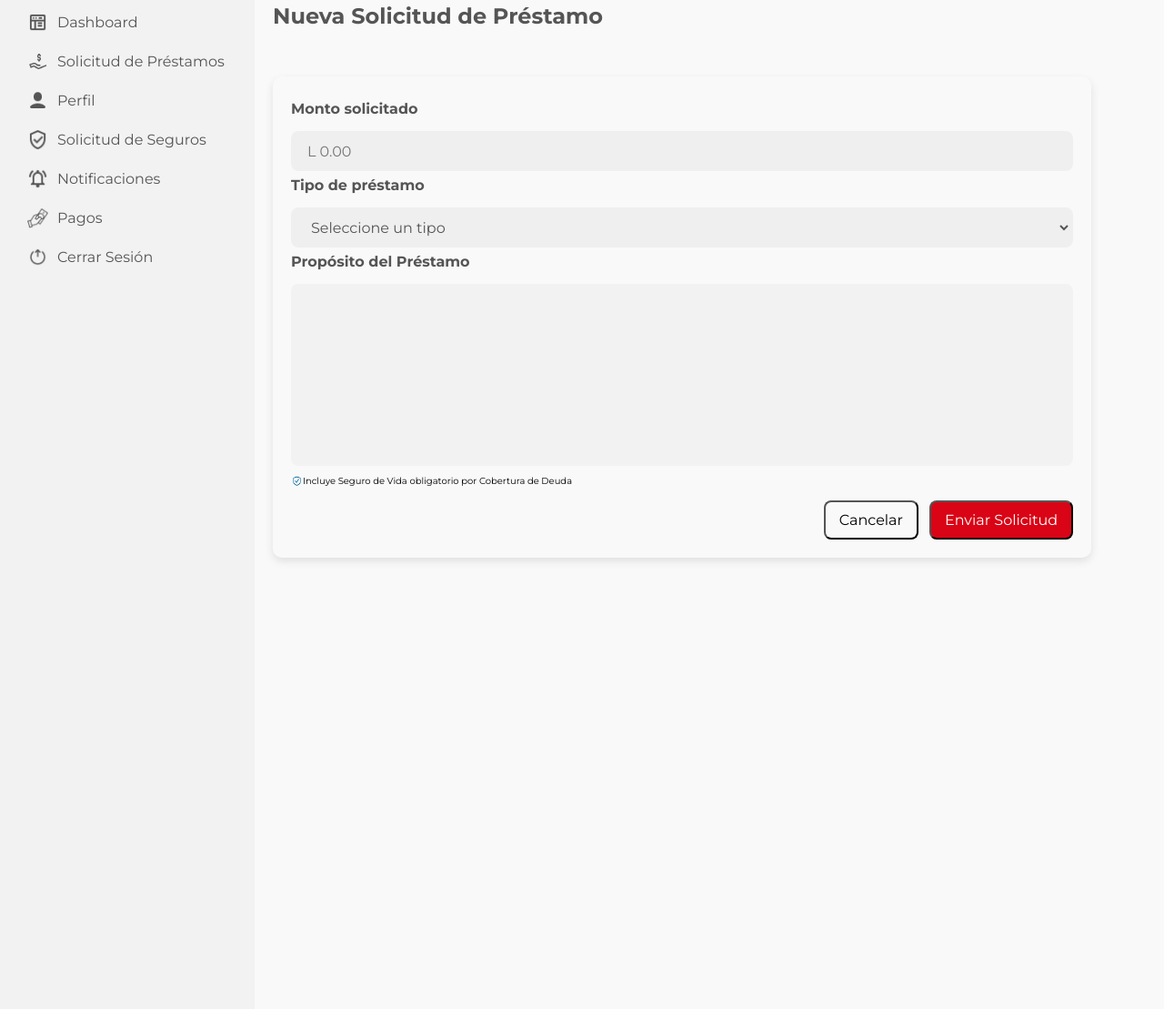
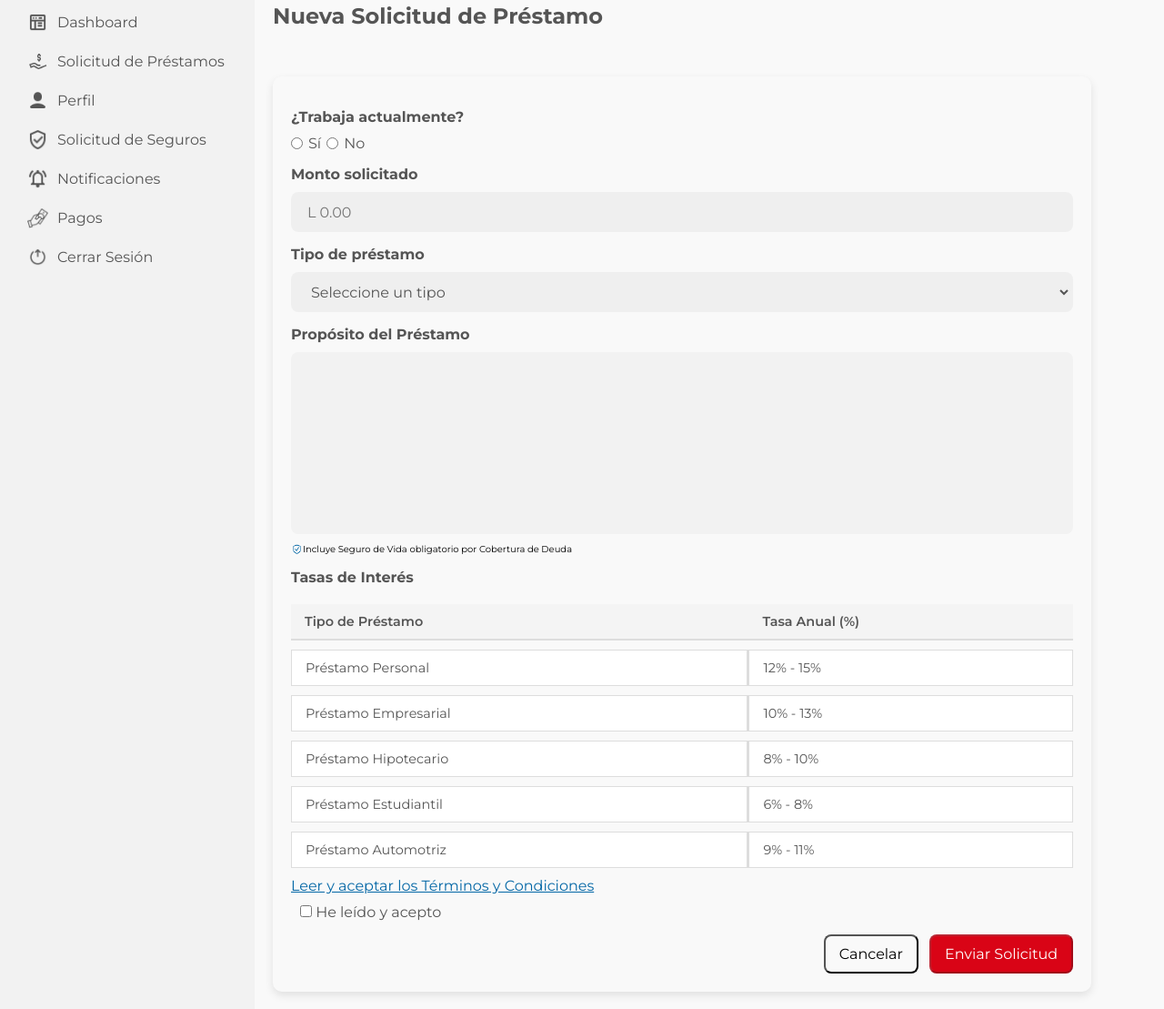
Before and after one commit to ksorie/finsol-proyecto-inicial, a plain HTML site: page html/prestamos.html in a window 1280 px wide and 1127 px high. Shown: the part 17-1126 px from the top of the page at 91% size. Drawn offline with Linux system fonts and the light colour scheme.

Commit message:
Mejoras Proyecto Finsol- prestamos

```diff
--- a/html/prestamos.html
+++ b/html/prestamos.html
@@ -71,6 +71,16 @@
         <main class="main-content">
                     <h2 class="title">Nueva Solicitud de Préstamo</h2>
                     <form class="form">
+                        <div>
+                            <legend class="label">¿Trabaja actualmente?</legend>
+                            <div class="options">
+                                <input type="radio" name="option" id="optionSi">
+                                <label for="optionSi">Sí</label>
+                                <input type="radio" name="option" id="optionNo">
+                                <label for="optionNo">No</label>
+                            </div>
+                        </div>
+
                         <div class="form-group">
                             <label class="label">Monto solicitado</label>
                             <input type="number" class="input" placeholder="L 0.00">
@@ -84,25 +94,77 @@
                                 <option value="business">Préstamo Empresarial</option>
                                 <option value="mortgage">Préstamo Hipotecario</option>
                                 <option value="student">Préstamo Estudiantil</option>
-                                <option value="cars">Préstamo Automótriz</option>
+                                <option value="cars">Préstamo Automotriz</option>
                             </select>
                         </div>
 
                         <div class="form-group">
-                            <label class="label ">Propósito del Préstamo</label>
+                            <label class="label">Propósito del Préstamo</label>
                             <textarea class="textarea input"></textarea>
                         </div>
-                            <span class="note">
-                                <img src="/img/Recursos/IconsFigma/icons8-seguro-48.png" alt="icon de seguro">
-                                Incluye Seguro de Vida obligatorio por Cobertura de Deuda
+
+                        <span class="note">
+                            <img src="/img/Recursos/IconsFigma/icons8-seguro-48.png" alt="icon de seguro">
+                            Incluye Seguro de Vida obligatorio por Cobertura de Deuda
+                        </span>
+
+                        <!-- Información sobre tasas de interés -->
+                    <div class="form-group table">
+                        <label class="label">Tasas de Interés</label>
+                        <table class="rates-table">
+                            <thead>
+                                <tr>
+                                    <th>Tipo de Préstamo</th>
+                                    <th>Tasa Anual (%)</th>
+                                </tr>
+                            </thead>
+                            <tbody>
+                                <tr>
+                                    <td>Préstamo Personal</td>
+                                    <td>12% - 15%</td>
+                                </tr>
+                                <tr>
+                                    <td>Préstamo Empresarial</td>
+                                    <td>10% - 13%</td>
+                                </tr>
+                                <tr>
+                                    <td>Préstamo Hipotecario</td>
+                                    <td>8% - 10%</td>
+                                </tr>
+                                <tr>
+                                    <td>Préstamo Estudiantil</td>
+                                    <td>6% - 8%</td>
+                                </tr>
+                                <tr>
+                                    <td>Préstamo Automotriz</td>
+                                    <td>9% - 11%</td>
+                                </tr>
+                            </tbody>
+                        </table>
+                    </div>
+
+                        <!-- Botón para mostrar términos y condiciones -->
+                        <div class="form-group terminos">
+                            <span id="open-modal" class="terms-link" >
+                                Leer y aceptar los Términos y Condiciones
                             </span>
+                            <div>
+                                <input type="checkbox" id="accept-terms" style="margin-left: 10px;">
+                                <label for="accept-terms" >He leído y acepto</label>
+                            </div>
+
+                        </div>
 
                         <div class="buttons">
                             <button type="button" class="btn btn-cancel">Cancelar</button>
-                            <button type="submit" class="btn btn-submit">Enviar Solicitud</button>
+                            <button type="submit" class="btn btn-submit" id="submit-button" disabled>Enviar Solicitud</button>
                         </div>
                     </form>
+
+
         </main>
         <script src="/script/cerrarSesion.js"></script>
+        <script src="/script/terminosYCondiciones.js"></script>
+
 </body>
 </html>
--- /dev/null
+++ b/script/terminosYCondiciones.js
@@ -0,0 +1,23 @@
+document.addEventListener("DOMContentLoaded", ()=> {
+    // Evento cuando el usuario hace clic en "Leer y aceptar los Términos y Condiciones"
+    document.getElementById("open-modal").addEventListener("click", ()=> {
+        // Redirige a la página de términos y condiciones
+        window.location.href = "/html/terminosYCondiciones.html";
+    });
+});
+    // Evento cuando el usuario hace clic en "Acepto y Continuar" en la página de términos
+    document.getElementById("accept-btn").addEventListener("click", ()=> {
+        // Guarda en localStorage la aceptación de los términos
+        localStorage.setItem("acceptedTerms", "true");
+        // Redirige a la página de solicitud de préstamo
+        window.location.href = "/html/prestamos.html";
+    });
+
+    // Cuando se carga la página de solicitud de préstamo, habilita el checkbox si se han aceptado los términos
+document.addEventListener("DOMContentLoaded", function() {
+        if (localStorage.getItem("acceptedTerms") === "true") {
+            let checkbox = document.getElementById("accept-terms");
+            checkbox.disabled = false;
+            checkbox.checked = true;
+        }
+    });
--- a/styles/prestamos.css
+++ b/styles/prestamos.css
@@ -17,6 +17,7 @@
 .form {
     width: 100%; /* Abarca todo el ancho disponible */
     max-width: 900px; /* Define un límite de ancho máximo */
+    overflow-x: auto;
     background: var(--colorFondo); /* Opcional: fondo específico para el formulario */
     border-radius: 10px; /* Opcional: bordes redondeados */
     padding: 20px; /* Espaciado interno */
@@ -26,7 +27,7 @@
 .form .form-group{
     display: flex;
     flex-direction: column;
-    gap: 15px;
+    gap: 10px;
     color: var(--colorSeptimo);
 }
 
@@ -34,7 +35,7 @@
     font-size: 16px;
     font-weight: 700;
     color: var(--colorSeptimo);
-    margin-top: 6px;
+    margin-top: 15px;
 }
 
 .input{
@@ -49,7 +50,7 @@
 
 }
 
-.textarea {
+.textarea{
     color: var(--colorSeptimo);
     background: var(--colorOctavo);
     outline: none;
@@ -73,6 +74,52 @@
     width: 13px;
     height: 13px;
 }
+
+.rates-table {
+    width: 100%;
+    border-collapse: separate;
+    border-spacing: 0 10px; /* Espaciado entre filas */
+    text-align: left;
+}
+
+.rates-table thead th {
+    font-size: 0.9rem;
+    background-color: #f4f4f4;
+    color: var(--colorSeptimo);
+    font-weight: 600;
+    padding: 10px 15px;
+    border-bottom: 2px solid #ddd;
+}
+
+.rates-table tbody tr td {
+    font-size: 0.9rem;
+    background-color:var(--colorSecundario);
+    padding: 10px 15px;
+    border: 1px solid #ddd;
+}
+
+.rates-table tbody tr td:first-child {
+    border-right: 2px solid #ddd; /* Línea que separa columnas */
+}
+
+.rates-table tbody tr:hover td {
+    background-color: #f9f9f9;}
+
+
+.terms-link{
+    color: var(--colorPrimario);
+    cursor: pointer;
+    text-decoration: underline;
+    font-size: 1rem;
+}
+
+.options{
+    display: flex;
+    gap: 6px;
+    margin-top: 10px;
+    color: var(--colorSeptimo) ;
+}
+
 .buttons {
     display: flex;
     justify-content: flex-end; /* Espaciar los botones horizontalmente */
--- /dev/null
+++ b/styles/termino.css
@@ -0,0 +1,55 @@
+@import url('https://fonts.googleapis.com/css2?family=Montserrat:ital,wght@0,100..900;1,100..900&display=swap');
+
+:root{
+    --colorPrimario: #0367A6;
+    --colorSecundario: #ffffff;
+    --colorTerciario: #363535;
+    --colorCuaternario: #05060f0a;
+    --colorQuinto: #D90416;
+    --colorSexto: #1b4176;
+    --colorSeptimo:#555555;
+    --colorOctavo: #F2F2F2;
+
+    /*Letras*/
+    --letraPrimaria:"Montserrat";
+}
+body {
+    font-family:var(--letraPrimaria);
+    line-height: 1.6;
+    margin: 0;
+    padding: 20px;
+    background-color: var(--colorOctavo);
+    color: var(--colorSeptimo);
+}
+header {
+    color: var(--colorOctavo);
+    padding:10px;
+    text-align: center;
+}
+main {
+    max-width: 800px;
+    margin: 20px auto;
+    padding: 20px;
+    background: #fff;
+    border-radius: 8px;
+    box-shadow: 0 2px 5px rgba(0, 0, 0, 0.1);
+}
+h1, h2 {
+    color: var(--colorPrimario);
+}
+.btn-container {
+    margin-top: 20px;
+    text-align: center;
+}
+.btn {
+    padding: 10px 20px;
+    background-color: var(--colorPrimario);
+    color: white;
+    border: none;
+    border-radius: 5px;
+    cursor: pointer;
+    text-decoration: none;
+}
+.btn:hover {
+    background-color: var(--colorSexto);
+}
```
Also changed, not shown: html/terminosYCondiciones.html (added, +52 -0 lines).
